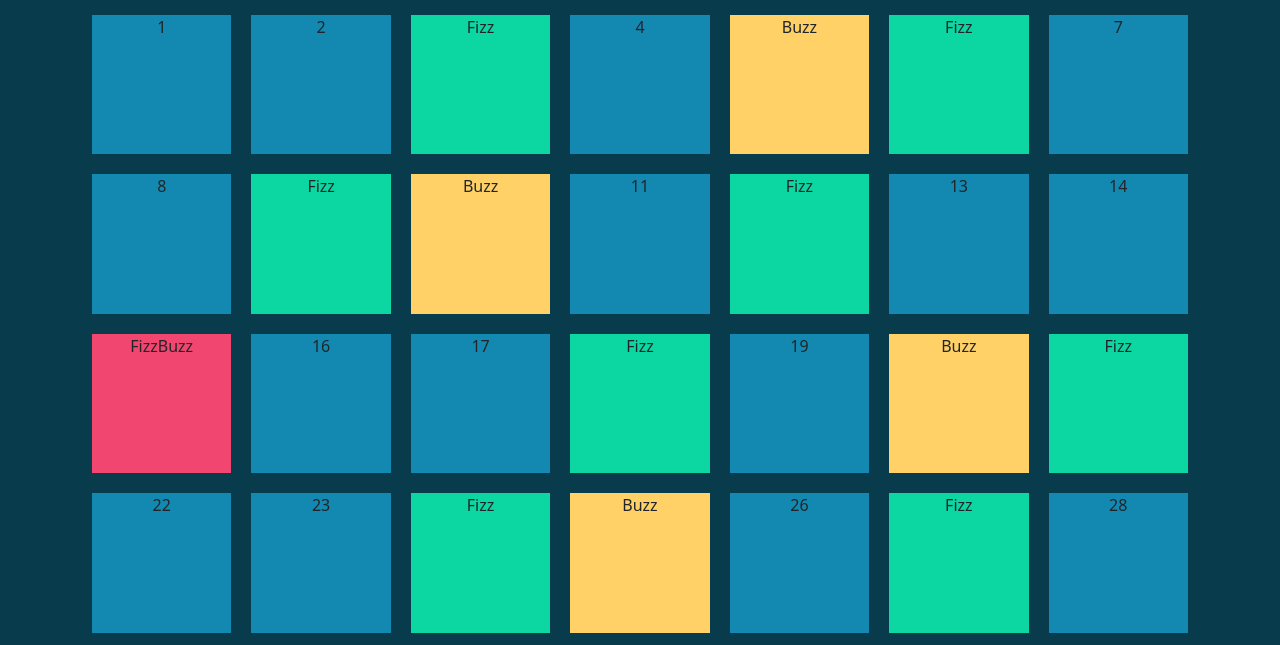
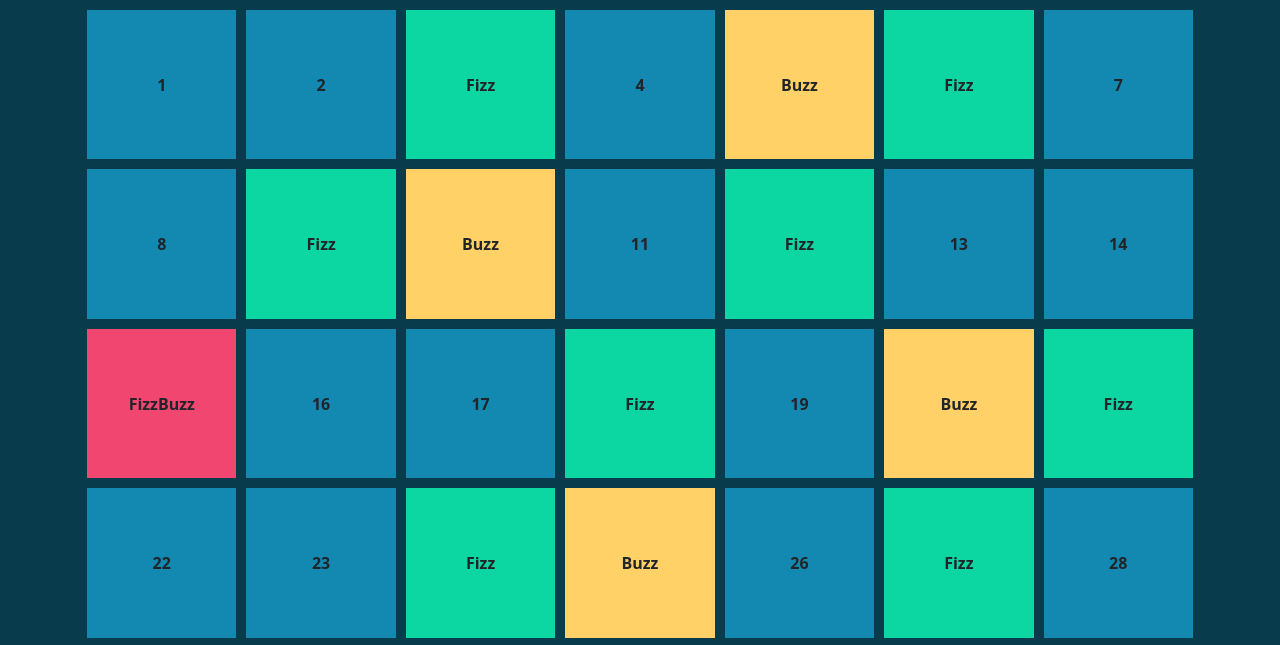
Before and after one commit to Luis-Mocha/js-fizzbuzz, a plain HTML site: page index.html in a window 1280 px wide. Shown: the part 99-744 px from the top of the page. Drawn offline with nearby package versions, Linux system fonts and the light colour scheme.

Commit message:
Fine Esercizio

```diff
--- a/assets/css/style.css
+++ b/assets/css/style.css
@@ -1,9 +1,6 @@
 main {
     background-color: rgb(8,59,76);
 }
-
-
-
 
 #box-container {
     display: flex;
@@ -15,12 +12,30 @@ main {
 
 .box {
     background-color: rgb(19,137,178);
-    margin: 10px;
-    width: calc(100% / 7 - 20px);
+    margin: 5px;
+    padding: 5px;
+    width: calc(100% / 7 - 10px);
     aspect-ratio: 1;
 
-    text-align: center;
+    display: flex;
+    align-items: center;
+    justify-content: center;
+    font-weight: 700;
+    font-size: 10px;
 }
+
+@media screen and (min-width: 576px) {
+    .box {
+        font-size: 16px;
+    }
+}
+@media screen and (min-width: 1400px) {
+    .box {
+        font-size: 20px;
+    }
+}
+
+
 .box-Fizz {
     background-color: rgb(12,214,161);
 }
--- a/assets/js/main.js
+++ b/assets/js/main.js
@@ -1,7 +1,7 @@
 // Creo un div dove inserire i miei "box" e lo inserisco nel DOM
 const boxContainer = document.createElement('div');
 boxContainer.id = 'box-container';
-boxContainer.classList.add('container')
+boxContainer.classList.add('container-md')
 const mainDom = document.querySelector("main");
 console.log(mainDom)
 mainDom.appendChild(boxContainer);
```
